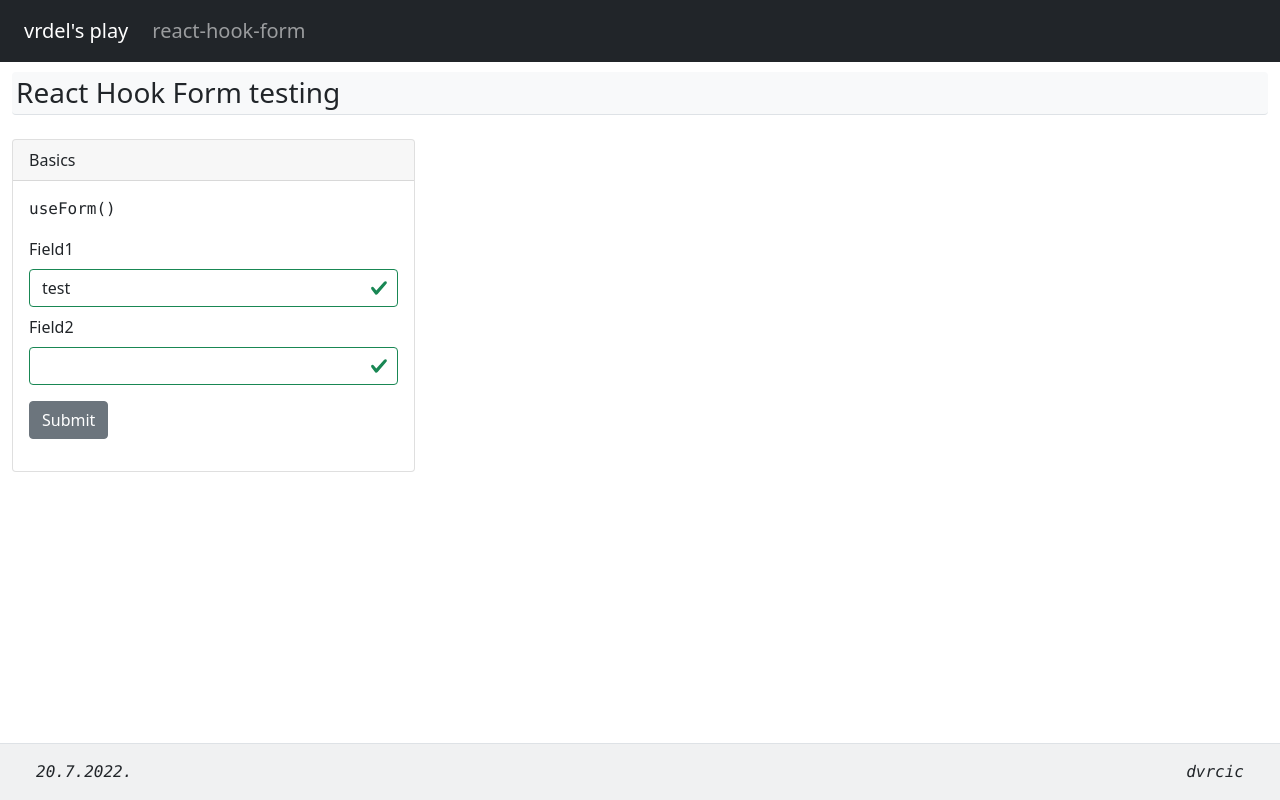
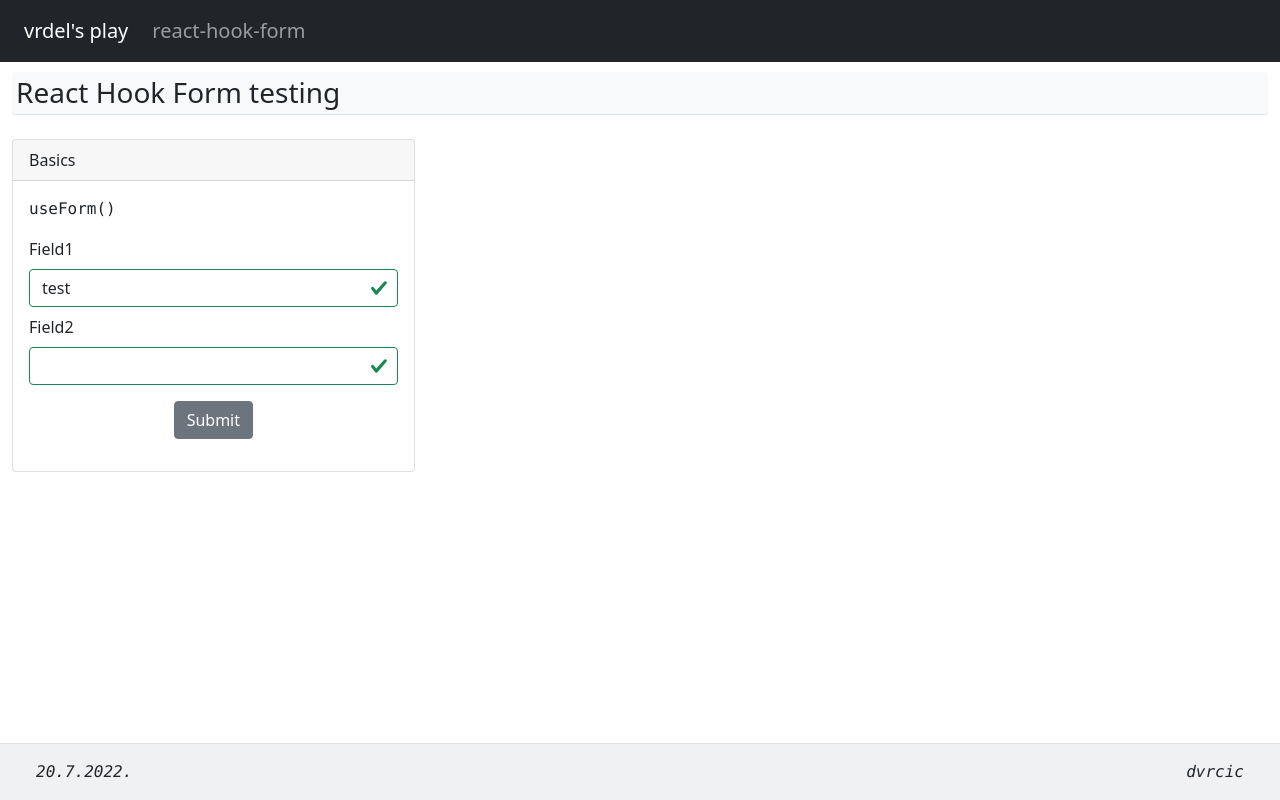
Before and after one commit to vrdel/react-playground, a React (Vite) app in the folder react-playground/: page /react-hook-form in a window 1280 px wide. Built offline with nearby package versions, Linux system fonts and the light colour scheme.

Commit message:
center fields

```diff
--- a/react-playground/src/routes/reacthookform.jsx
+++ b/react-playground/src/routes/reacthookform.jsx
@@ -27,11 +27,11 @@ const TestForm1 = () => {
 
   return (
     /* "handleSubmit" will validate your inputs before invoking "onSubmit" */
-    <Row>
-      <Col>
       <Form onSubmit={handleSubmit(onSubmit)} className="needs-validation">
         <FormGroup>
           {/* register your input into the hook by invoking the "register" function */}
+          <Row>
+            <Col>
               <Label for="f1">
                 Field1
               </Label>
@@ -48,6 +48,10 @@ const TestForm1 = () => {
                   </FormFeedback>
                 }
               </InputGroup>
+            </Col>
+          </Row>
+          <Row>
+            <Col>
               <Label className="mt-2" for="f2">
                 Field2
               </Label>
@@ -63,13 +67,17 @@ const TestForm1 = () => {
                   </FormFeedback>
                 }
               </InputGroup>
+            </Col>
+          </Row>
+          <Row>
+            <Col className="text-center">
               <Button className="mt-3" type="submit">
                 Submit
               </Button>
+            </Col>
+          </Row>
         </FormGroup>
       </Form>
-      </Col>
-    </Row>
   );
 }
 
```
Lines whose indentation alone changed are shown as unchanged.
